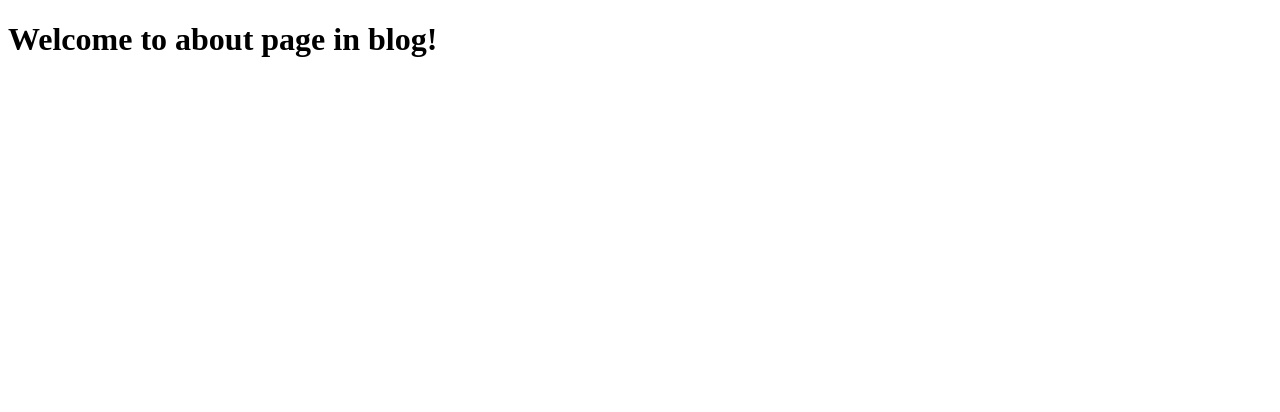
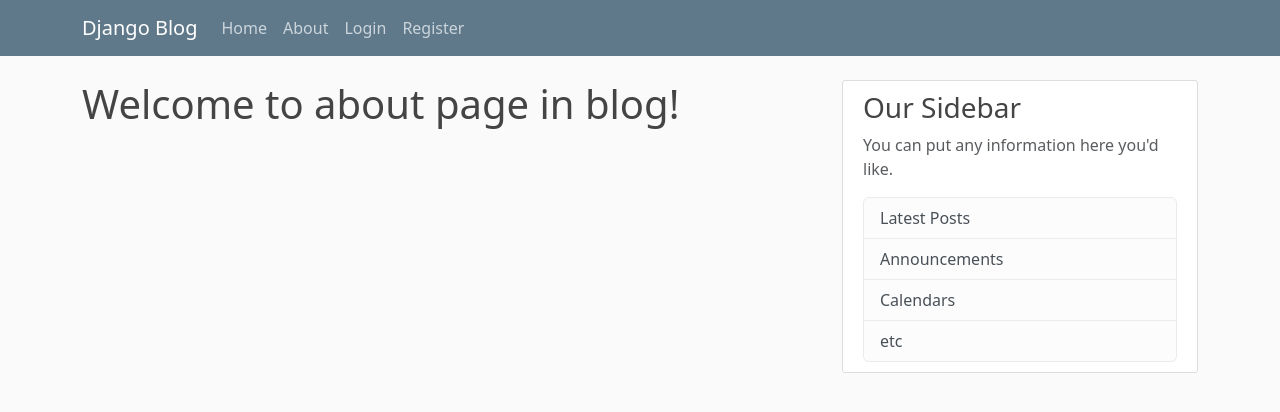
Before and after one commit to mohammadthoufeeq9/Blog-Post, a Django app: page /about/ in a window 1280 px wide. Shown: the top 412 px of the page. Run offline with Django 5.2, Linux system fonts and the light colour scheme.

Commit message:
added html and css

```diff
--- /dev/null
+++ b/django_project/blog/static/blog/main.css
@@ -0,0 +1,84 @@
+body {
+  background: #fafafa;
+  color: #333333;
+  margin-top: 5rem;
+}
+
+h1, h2, h3, h4, h5, h6 {
+  color: #444444;
+}
+
+ul {
+  margin: 0;
+}
+
+.bg-steel {
+  background-color: #5f788a;
+}
+
+.site-header .navbar-nav .nav-link {
+  color: #cbd5db;
+}
+
+.site-header .navbar-nav .nav-link:hover {
+  color: #ffffff;
+}
+
+.site-header .navbar-nav .nav-link.active {
+  font-weight: 500;
+}
+
+.content-section {
+  background: #ffffff;
+  padding: 10px 20px;
+  border: 1px solid #dddddd;
+  border-radius: 3px;
+  margin-bottom: 20px;
+}
+
+.article-title {
+  color: #444444;
+}
+
+a.article-title:hover {
+  color: #428bca;
+  text-decoration: none;
+}
+
+.article-content {
+  white-space: pre-line;
+}
+
+.article-img {
+  height: 65px;
+  width: 65px;
+  margin-right: 16px;
+}
+
+.article-metadata {
+  padding-bottom: 1px;
+  margin-bottom: 4px;
+  border-bottom: 1px solid #e3e3e3
+}
+
+.article-metadata a:hover {
+  color: #333;
+  text-decoration: none;
+}
+
+.article-svg {
+  width: 25px;
+  height: 25px;
+  vertical-align: middle;
+}
+
+.account-img {
+  height: 125px;
+  width: 125px;
+  margin-right: 20px;
+  margin-bottom: 16px;
+}
+
+.account-heading {
+  font-size: 2.5rem;
+}
--- a/django_project/blog/templates/blog/base.html
+++ b/django_project/blog/templates/blog/base.html
@@ -1,15 +1,73 @@
+{% load static %}
 <!DOCTYPE html>
 <html lang="en">
 <head>
     <meta charset="UTF-8">
     <meta name="viewport" content="width=device-width, initial-scale=1.0">
+
+    <link rel="stylesheet" href="https://cdn.jsdelivr.net/npm/bootstrap@5.3.0/dist/css/bootstrap.min.css">
+    <link rel="stylesheet" type="text/css" href="{% static 'blog/main.css' %}">
+
     {% if title %}
-        <title>Django Blog-{{title}}</title>
+        <title>Django Blog-{{ title }}</title>
     {% else %}
         <title>Django Blog</title>
     {% endif %}
 </head>
+
 <body>
-    {% block content %} {% endblock content %}
+    <header class="site-header">
+        <nav class="navbar navbar-expand-md navbar-dark bg-steel fixed-top">
+            <div class="container">
+                <a class="navbar-brand mr-4" href="/">Django Blog</a>
+
+                <button class="navbar-toggler" type="button" data-toggle="collapse"
+                        data-target="#navbarToggle" aria-controls="navbarToggle"
+                        aria-expanded="false" aria-label="Toggle navigation">
+                    <span class="navbar-toggler-icon"></span>
+                </button>
+
+                <div class="collapse navbar-collapse" id="navbarToggle">
+                    <div class="navbar-nav mr-auto">
+                        <a class="nav-item nav-link" href="/">Home</a>
+                        <a class="nav-item nav-link" href="/about">About</a>
+                    </div>
+
+                    <!-- Navbar Right Side -->
+                    <div class="navbar-nav">
+                        <a class="nav-item nav-link" href="#">Login</a>
+                        <a class="nav-item nav-link" href="#">Register</a>
+                    </div>
+                </div>
+            </div>
+        </nav>
+    </header>
+
+    <main role="main" class="container">
+        <div class="row">
+            <div class="col-md-8">
+                {% block content %}{% endblock %}
+            </div>
+
+            <div class="col-md-4">
+                <div class="content-section">
+                    <h3>Our Sidebar</h3>
+
+                    <p class="text-muted">
+                        You can put any information here you'd like.
+                    </p>
+
+                    <ul class="list-group">
+                        <li class="list-group-item list-group-item-light">Latest Posts</li>
+                        <li class="list-group-item list-group-item-light">Announcements</li>
+                        <li class="list-group-item list-group-item-light">Calendars</li>
+                        <li class="list-group-item list-group-item-light">etc</li>
+                    </ul>
+                </div>
+            </div>
+        </div>
+    </main>
+
+    <script src="https://cdn.jsdelivr.net/npm/bootstrap@5.3.0/dist/js/bootstrap.bundle.min.js"></script>
 </body>
 </html>
--- a/django_project/blog/urls.py
+++ b/django_project/blog/urls.py
@@ -2,6 +2,6 @@ from django.urls import path
 from . import views
 
 urlpatterns = [
-    path('home/', views.home, name='blog-home'),
+    path('', views.home, name='blog-home'),
     path('about/', views.about, name='blog-about'),
 ]
```
Also changed, not shown: django_project/blog/templates/blog/home.html (+10 -4 lines).
